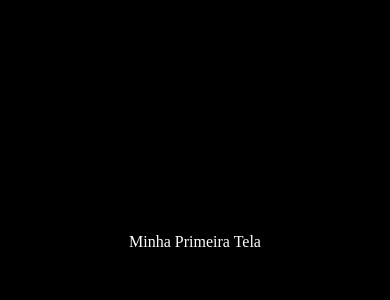
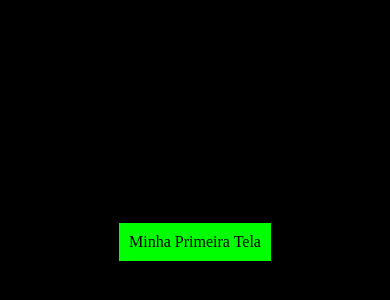
Before and after one commit to Pedrox23/aula_expo_0, a React Native app: screen / in a window 390 px wide. Shown: the part 180-480 px from the top of the page. Built offline with nearby package versions, Linux system fonts and the light colour scheme.

Commit message:
Aula 05-03

```diff
--- a/components/exemplo_0/index.js
+++ b/components/exemplo_0/index.js
@@ -1,9 +1,9 @@
 import { View, Text } from 'react-native';
-
+import style from './styles';
 function Exemplo_0() {
  return(
-    <viem>
-        <text style={{color: '#fff'}}> Minha Primeira Tela</text>
+    <viem style={style.container}>
+        <text> Minha Primeira Tela</text>
     </viem>
  );
 
--- a/components/exemplo_0/styles.js
+++ b/components/exemplo_0/styles.js
@@ -0,0 +1,17 @@
+import { StyleSheet } from 'react-native';
+
+const style= StyleSheet.create({
+    container: {
+        backgroundColor: '#0f0',
+        padding:10,
+
+    },
+    texto: {
+        color: '#fff',
+        fontSize: 20,
+    }
+
+
+});
+
+export default style;
```
